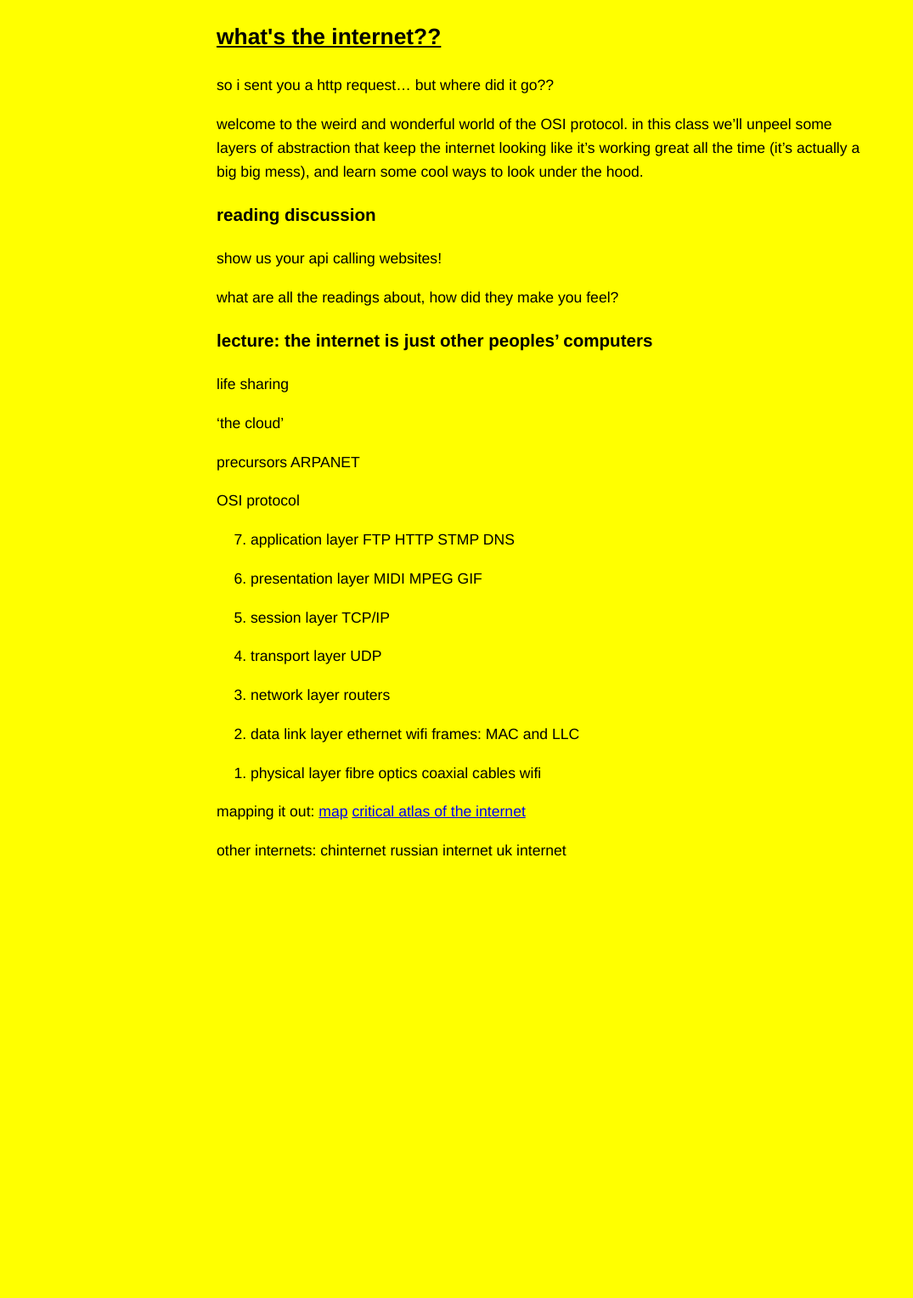
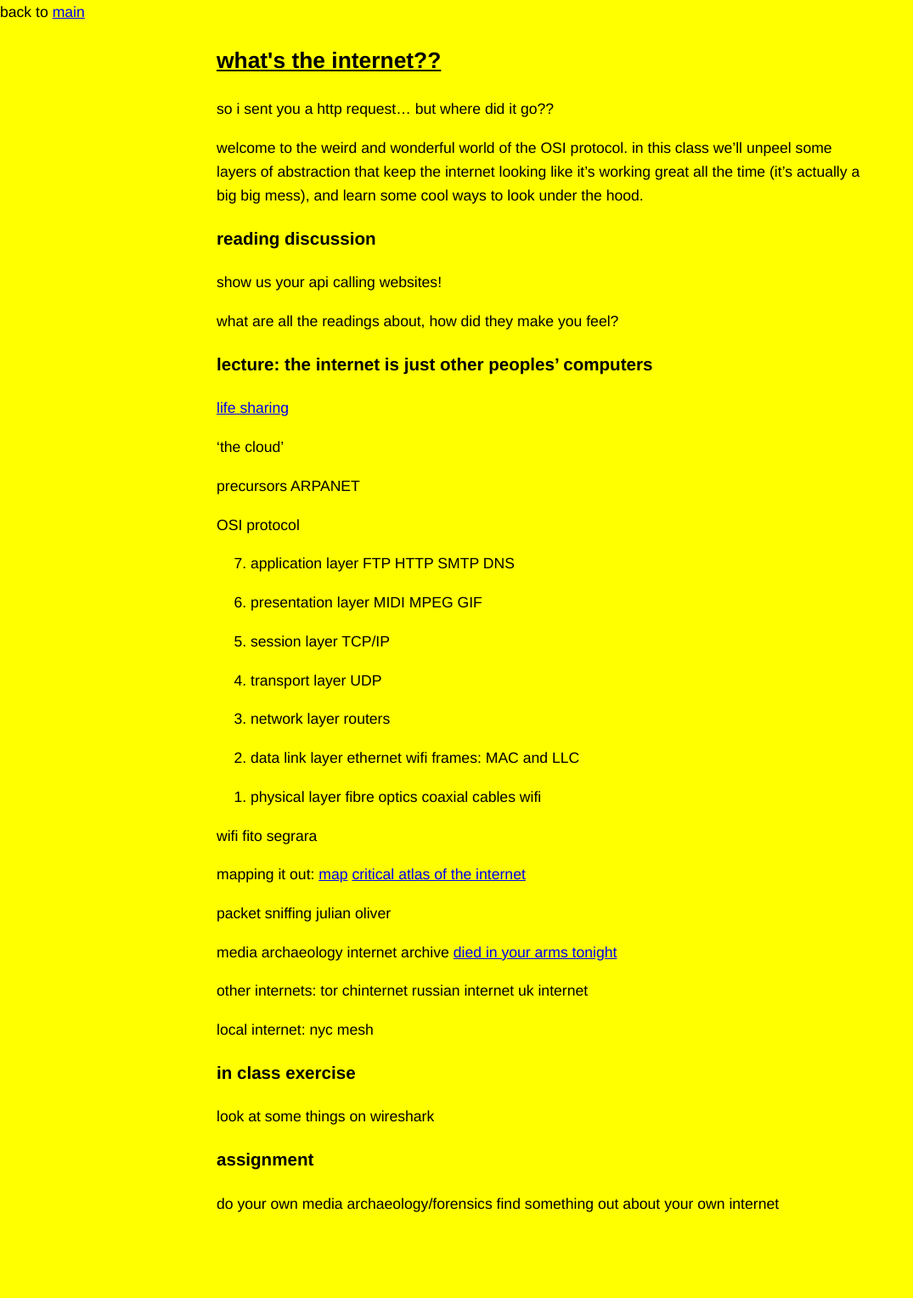
Before and after one commit to agnescameron/teaching-site, a Jekyll site: the page built from _posts/2020-02-24-what-is-the-internet.md, in a window 1280 px wide. Shown: the whole page at 85% size, without its empty margins (0-1075 px from the left). Built offline with Jekyll 4.4.1, drawn with Linux system fonts in a browser that asks for light colours; before the commit the page ends 1113 px from its top, so only the background shows below that.

Commit message:
added more classes, more content etc

```diff
--- a/_includes/header.html
+++ b/_includes/header.html
@@ -0,0 +1 @@
+back to <a href="../index.html">main</a>
--- a/_posts/2020-02-24-what-is-the-internet.md
+++ b/_posts/2020-02-24-what-is-the-internet.md
@@ -16,7 +16,7 @@ what are all the readings about, how did they make you feel?
 ### lecture: the internet is just other peoples' computers
 
 
-life sharing
+[life sharing](http://0100101110101101.org/life-sharing/)
 
 'the cloud'
 
@@ -29,7 +29,7 @@ OSI protocol
 {: reversed="reversed"}
 
 7. application layer
-FTP HTTP STMP DNS
+FTP HTTP SMTP DNS
 
 6. presentation layer
 MIDI MPEG GIF
@@ -50,12 +50,31 @@ frames: MAC and LLC
 1. physical layer
 fibre optics coaxial cables wifi
 
+wifi
+fito segrara
+
 mapping it out:
 [map](http://map.jodi.org)
 [critical atlas of the internet](http://internet-atlas.net)
 
+packet sniffing
+julian oliver
+
+media archaeology
+internet archive [died in your arms tonight](https://www.youtube.com/watch?v=JsyWM3EALEw&feature=youtu.be)
 
 other internets:
+tor
 chinternet
 russian internet
 uk internet
+
+local internet:
+nyc mesh
+
+### in class exercise
+look at some things on wireshark
+
+### assignment
+do your own media archaeology/forensics
+find something out about your own internet
--- a/_sass/layout.scss
+++ b/_sass/layout.scss
@@ -36,6 +36,6 @@ footer {
   padding: 40px;
 }
 
-ul {
+ul.noPoints {
   list-style: none;
 }
```
Also changed, not shown: other parts of _posts/2020-02-24-what-is-the-internet.md (+1 -1 lines), _posts/2020-02-03-the-vanilla-web.md (+7 -1 lines), _posts/2020-02-10-any-requests.md (+2 -0 lines), _posts/2020-02-17-no-class.md (+2 -2 lines), _posts/2020-03-02-servers.md (added, +7 -0 lines), _posts/2020-03-09-seeking-arrangements.md (added, +53 -0 lines), index.html (+16 -1 lines).
